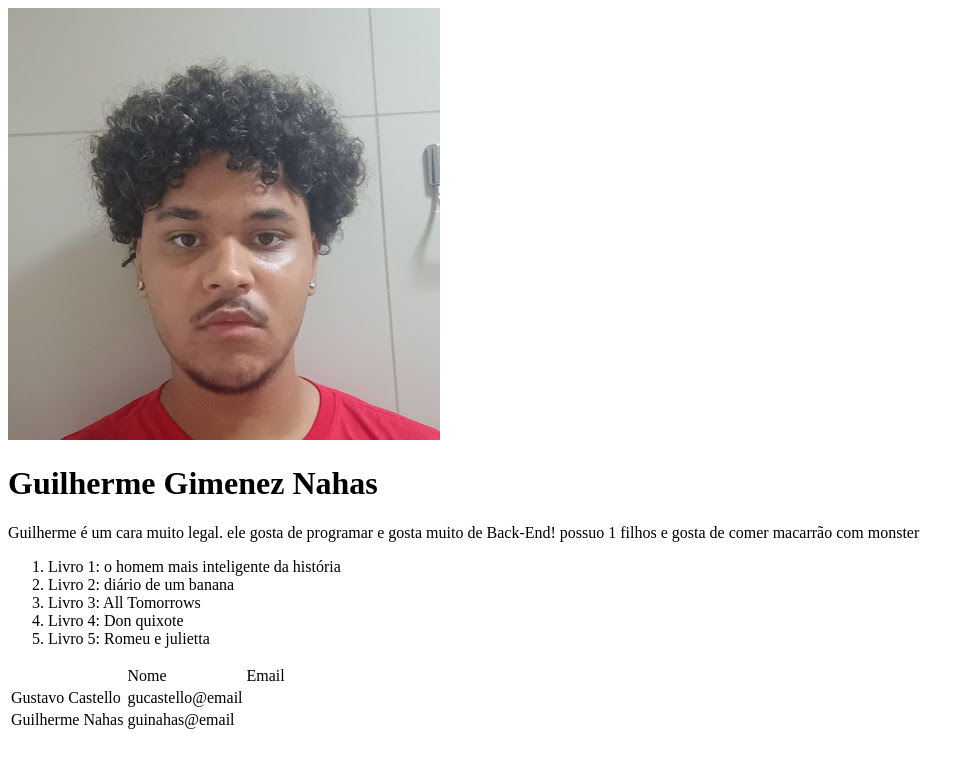
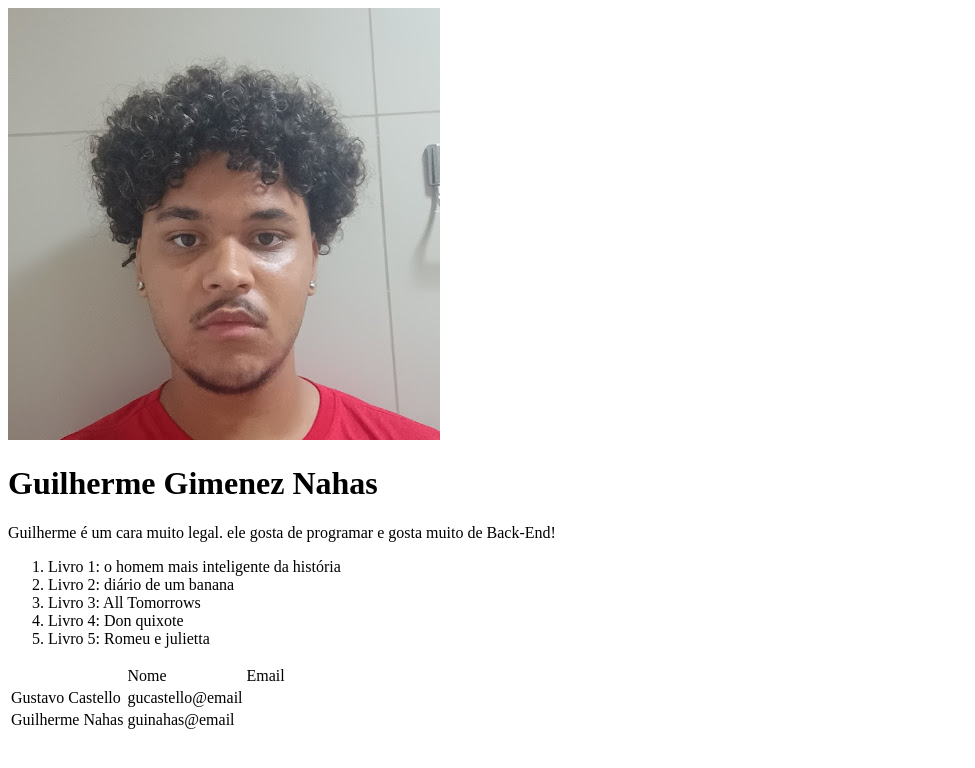
Before and after one commit to GuilhermeNahas/I1DS-2026, a plain HTML site: page perfil.html in a window 1280 px wide. Shown: the whole page, without its empty margins (0-975 px from the left). Drawn offline with Linux system fonts and the light colour scheme.

Commit message:
perfil feito em html

```diff
--- a/perfil.html
+++ b/perfil.html
@@ -24,7 +24,7 @@ tabela com 3 contatos-->
 
     <p>Guilherme é um cara muito legal. ele gosta de programar
         e gosta muito de Back-End!
-        possuo 1 filhos e gosta de comer macarrão com monster
+
 
     </p>
 
```
